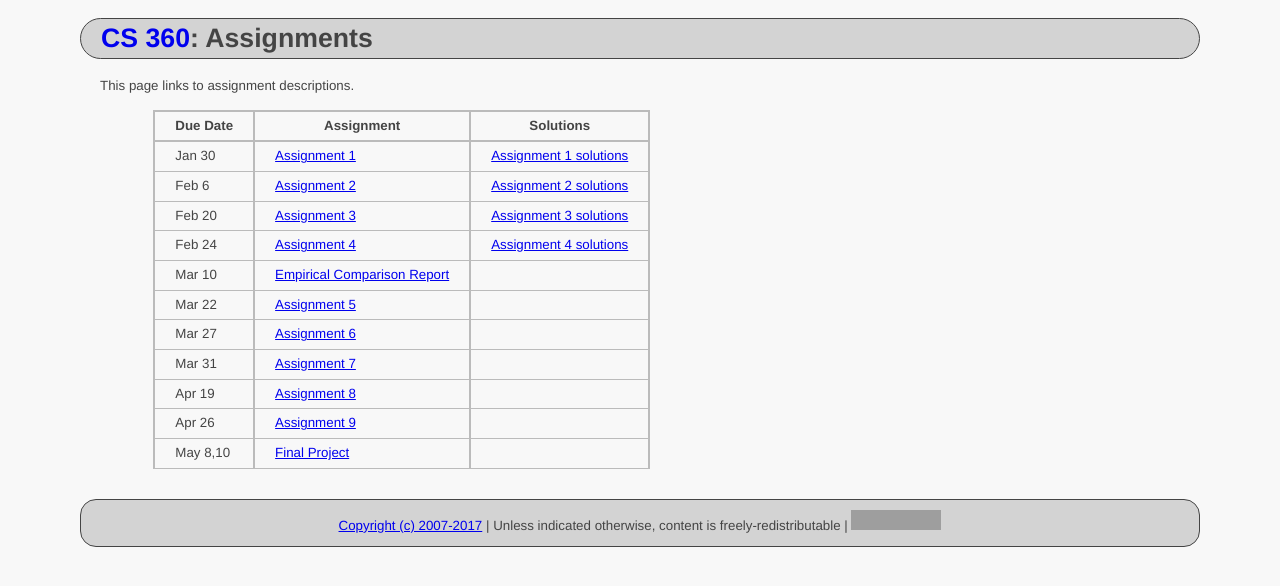
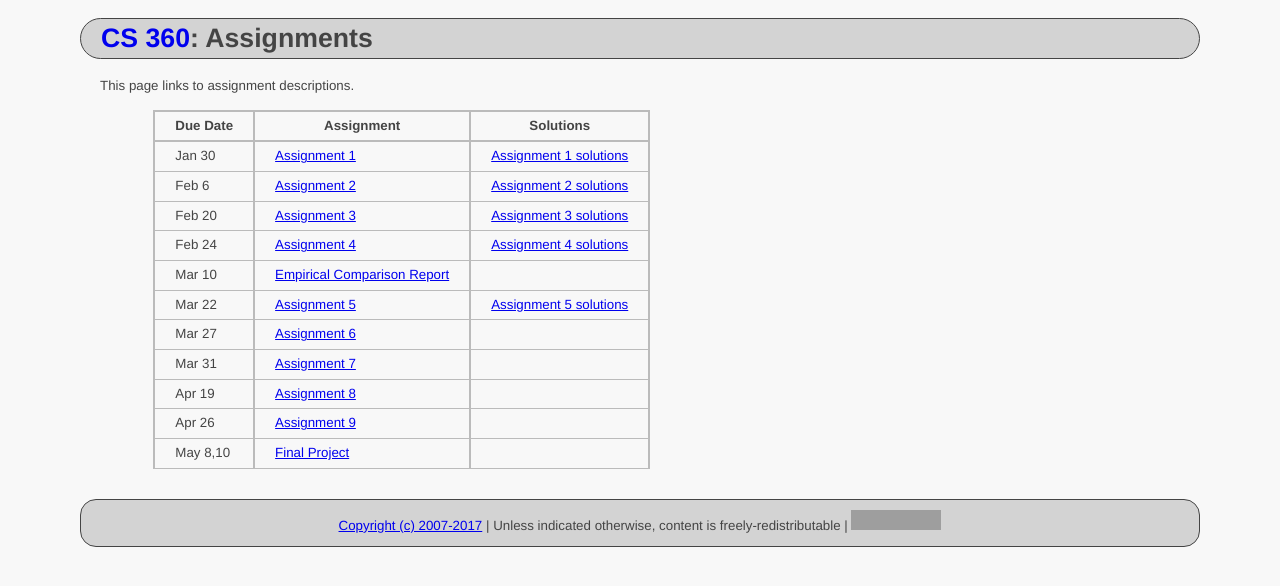
Before and after one commit to ycpcs/cs360-spring2017, a Jekyll site: the page built from assign/index.md, in a window 1280 px wide. Shown: the top 586 px of the page. Built offline with Jekyll 4.4.1, drawn with Linux system fonts in a browser that asks for light colours; grey boxes are pictures that could not be loaded.

Commit message:
add assign 5 solutions
add assign 5 solutions

```diff
--- a/assign/index.md
+++ b/assign/index.md
@@ -12,7 +12,7 @@ This page links to assignment descriptions.
 > Feb 20   | [Assignment 3](../assign/assign03.html)                  | [Assignment 3 solutions](../assign/sol/assign03sol.pdf) |
 > Feb 24   | [Assignment 4](../assign/assign04.html)                  | [Assignment 4 solutions](../assign/sol/assign04sol.pdf) |
 > Mar 10   | [Empirical Comparison Report](../assign/emp_comp.html)   |           |
-> Mar 22   | [Assignment 5](../assign/assign05.html)                  | <!-- [Assignment 5 solutions](../assign/sol/assign05sol.pdf) --> |
+> Mar 22   | [Assignment 5](../assign/assign05.html)                  | [Assignment 5 solutions](../assign/sol/assign05sol.pdf) |
 > Mar 27   | [Assignment 6](../assign/assign06.html)                  | <!-- [Assignment 6 solutions](../assign/sol/assign06sol.pdf) --> |
 > Mar 31   | [Assignment 7](../assign/assign07.html)                  | <!-- [Assignment 7 solutions](../assign/sol/assign07sol.pdf) --> |
 > Apr 19   | [Assignment 8](../assign/assign08.html)                  | <!-- [Assignment 8 solutions](../assign/sol/assign08sol.pdf) --> |
```
Also changed, not shown: 1 other file.
